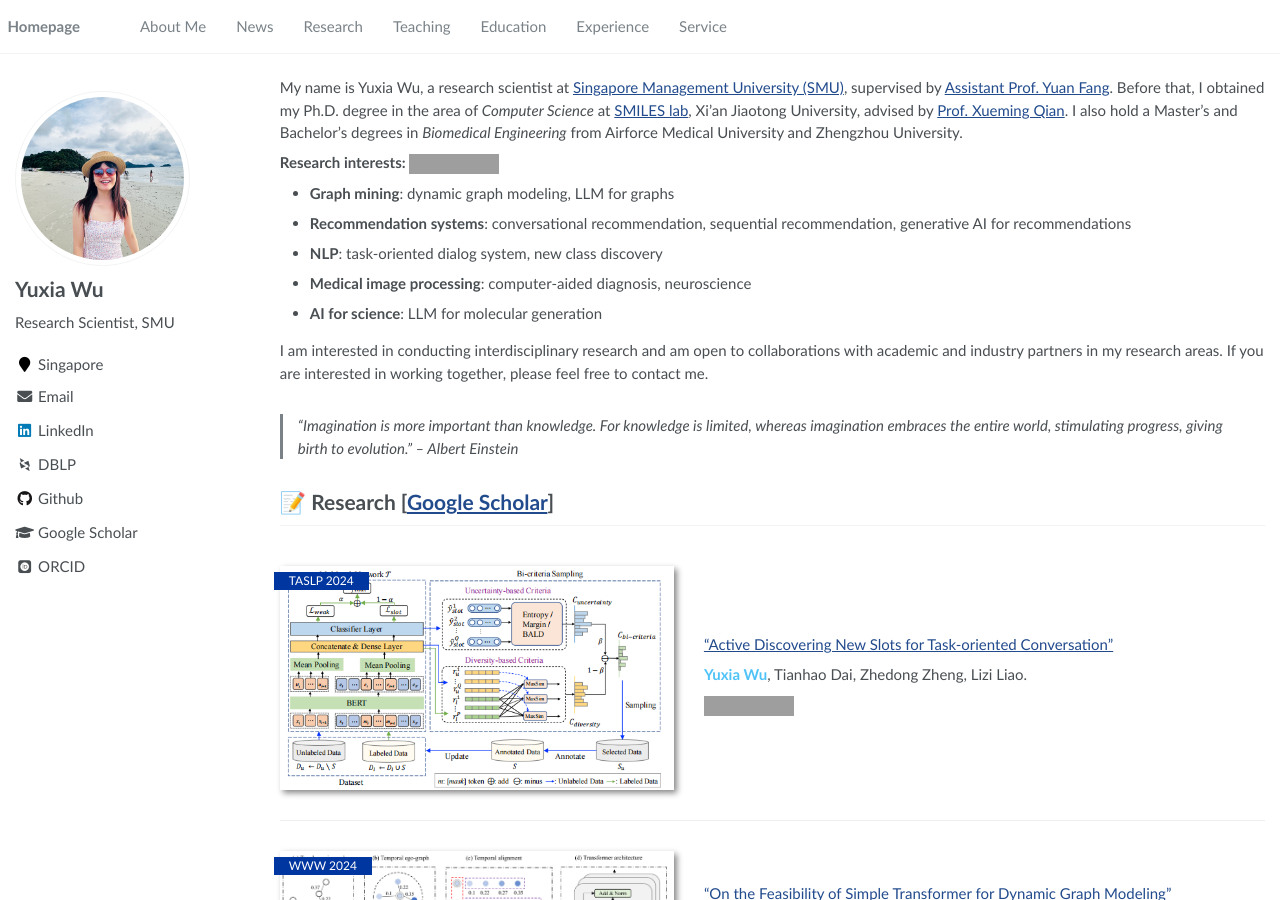
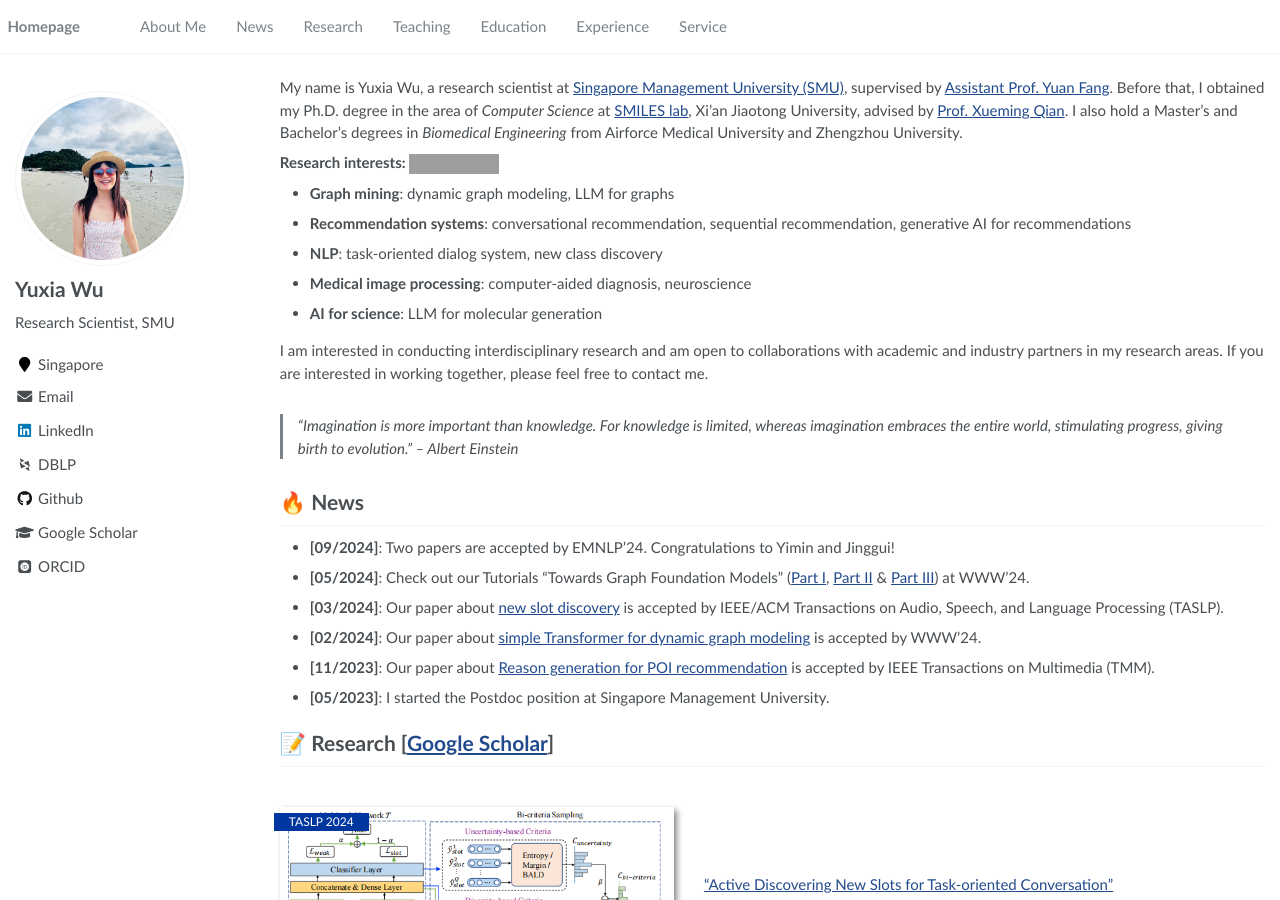
Before and after one commit to YuxiaWu/YuxiaWu.github.io, a Jekyll site: the page built from _pages/about.md, in a window 1280 px wide and 900 px high. Built offline with Jekyll 4.4.1, drawn with Linux system fonts in a browser that asks for light colours; some web fonts are replaced; grey boxes are pictures that could not be loaded.

Commit message:
Update about.md

```diff
--- a/_pages/about.md
+++ b/_pages/about.md
@@ -31,7 +31,14 @@
 
 > "Imagination is more important than knowledge. For knowledge is limited, whereas imagination embraces the entire world, stimulating progress, giving birth to evolution." – Albert Einstein
 
+# 🔥 News
 
+- **[09/2024]**: Two papers are accepted by EMNLP'24. Congratulations to Yimin and Jinggui!
+- **[05/2024]**: Check out our Tutorials "Towards Graph Foundation Models" ([Part I](/my_papers/2024.05_WWW24Tutorial_GFM_Part1.pdf), [Part II](/my_papers/2024.05_WWW24Tutorial_GFM_Part2.pdf) & [Part III](/my_papers/2024.05_WWW24Tutorial_GFM_Part3.pdf)) at WWW'24.
+- **[03/2024]**: Our paper about [new slot discovery](/my_papers/Active_Discovering_New_Slots_for_Task_oriented_Conversation.pdf) is accepted by IEEE/ACM Transactions on Audio, Speech, and Language Processing (TASLP).
+- **[02/2024]**: Our paper about [simple Transformer for dynamic graph modeling](https://dl.acm.org/doi/pdf/10.1145/3589334.3645622) is accepted by WWW'24.
+- **[11/2023]**: Our paper about [Reason generation for POI recommendation](/my_papers/Reason Generation for Point of Interest Recommendation via a Hierarchical Attention-based Transformer Model.pdf) is accepted by IEEE Transactions on Multimedia (TMM).
+- **[05/2023]**: I started the Postdoc position at Singapore Management University.
 
 # 📝 Research [[Google Scholar](https://scholar.google.com/citations?user=bRgptuYAAAAJ)]
 
```
